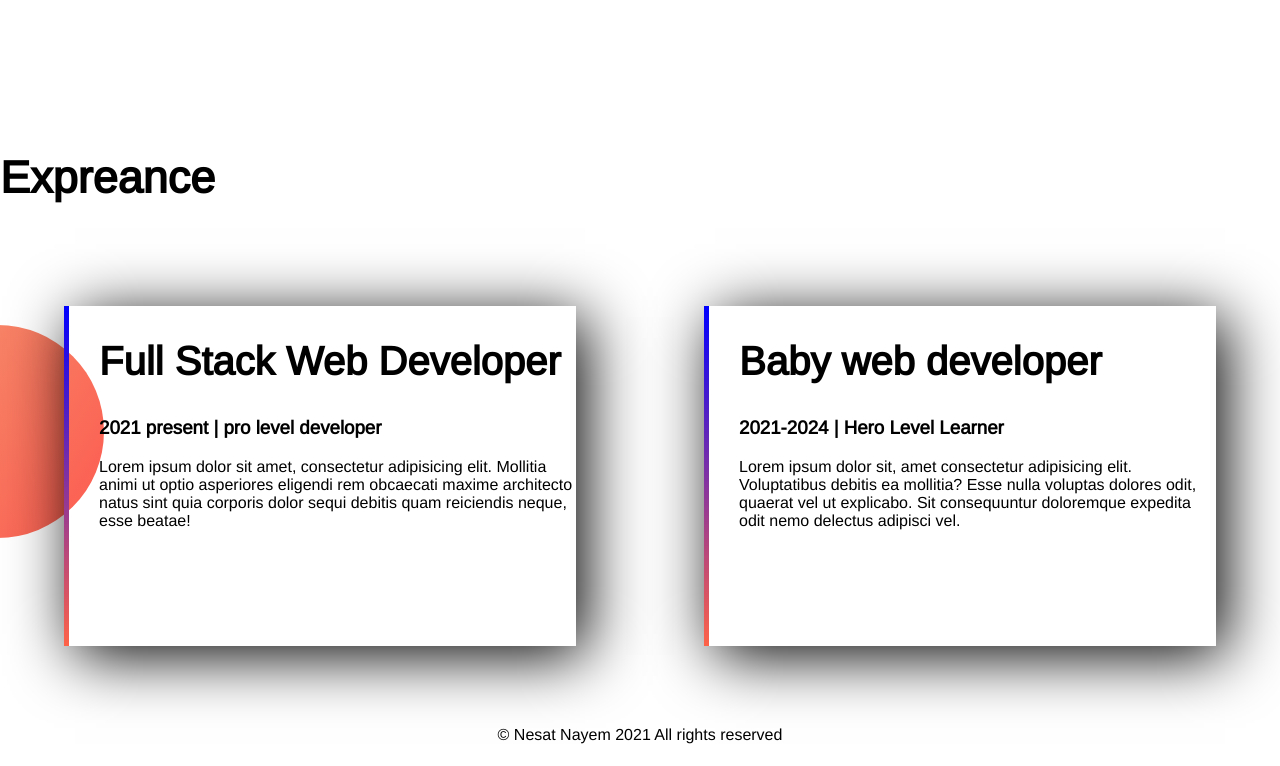
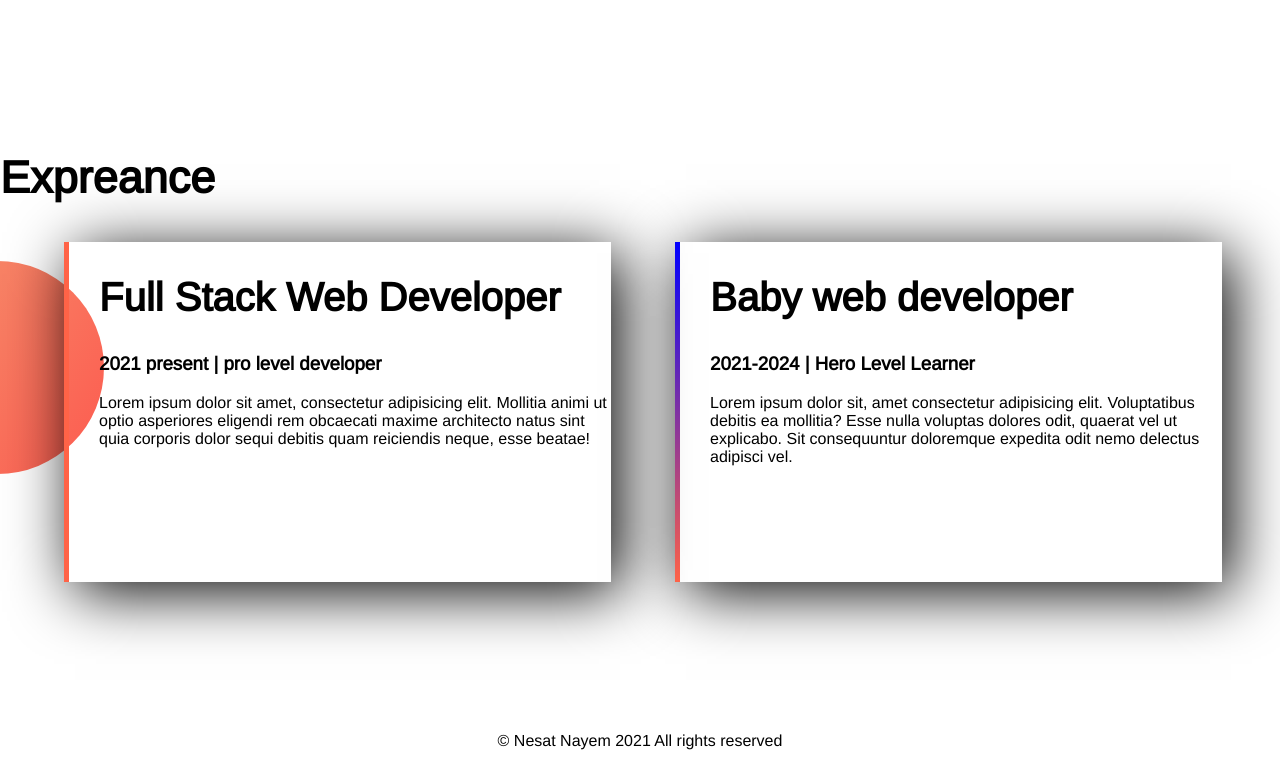
Before and after one commit to Nesat-Nayem/developer-portfolio1, a plain HTML site: page index.html in a window 1280 px wide. Shown: the part 1185-1951 px from the top of the page. Drawn offline with nearby package versions, Linux system fonts and the light colour scheme.

Commit message:
code updet

```diff
--- a/index.html
+++ b/index.html
@@ -50,7 +50,7 @@
                 <h3>2021 present | pro level developer </h3>
                 <p>Lorem ipsum dolor sit amet, consectetur adipisicing elit. Mollitia animi ut optio asperiores eligendi rem obcaecati maxime architecto natus sint quia corporis dolor sequi debitis quam reiciendis neque, esse beatae!</p>
             </div>
-            <div class="defrent_width">
+            <div class="defrent_width coll">
                 <h2>Baby web developer</h2>
                 <h3>2021-2024 | Hero Level Learner</h3>
                 <p>Lorem ipsum dolor sit, amet consectetur adipisicing elit. Voluptatibus debitis ea mollitia? Esse nulla voluptas dolores odit, quaerat vel ut explicabo. Sit consequuntur doloremque expedita odit nemo delectus adipisci vel.</p>
--- a/style.css
+++ b/style.css
@@ -1,6 +1,6 @@
 body{
     font-family: 'Arimo', sans-serif;
-    margin: 0;
+    margin:0;
 
 }
 h1{
@@ -34,9 +34,9 @@ a{
 }
 
 .containar_main{
-    background-image: url(image/exp-bg.png);
+    background-image: url(image/top-banner.png);
     background-repeat: no-repeat;
-    background-position: -27px -123px;
+
     margin-bottom: 150px;
 }
 
@@ -50,20 +50,26 @@ a{
 
 .defrent_width{
     width: 40%;
-    margin: 5%;
+    margin-left: 5%;
     box-shadow: 10px 10px 60px -1px;
     padding-left: 30px;
     padding-bottom: 100px;
-    border-left: 5px solid;
-    border-image: linear-gradient(blue, tomato);
-    border-image-slice: 1;
+    border-left: 5px solid tomato;
+
 }
 
 .thard_area{
     background-image: url(image/exp-bg.png);
     background-repeat: no-repeat;
     background-position: left;
+    margin-bottom: 150px;
 }
 footer p{
     text-align: center;
 }
+
+.coll{
+    border-left: 5px solid;
+    border-image: linear-gradient(blue, tomato);
+    border-image-slice: 1;
+}
```
Also changed, not shown: image/top-banner.png (added).
